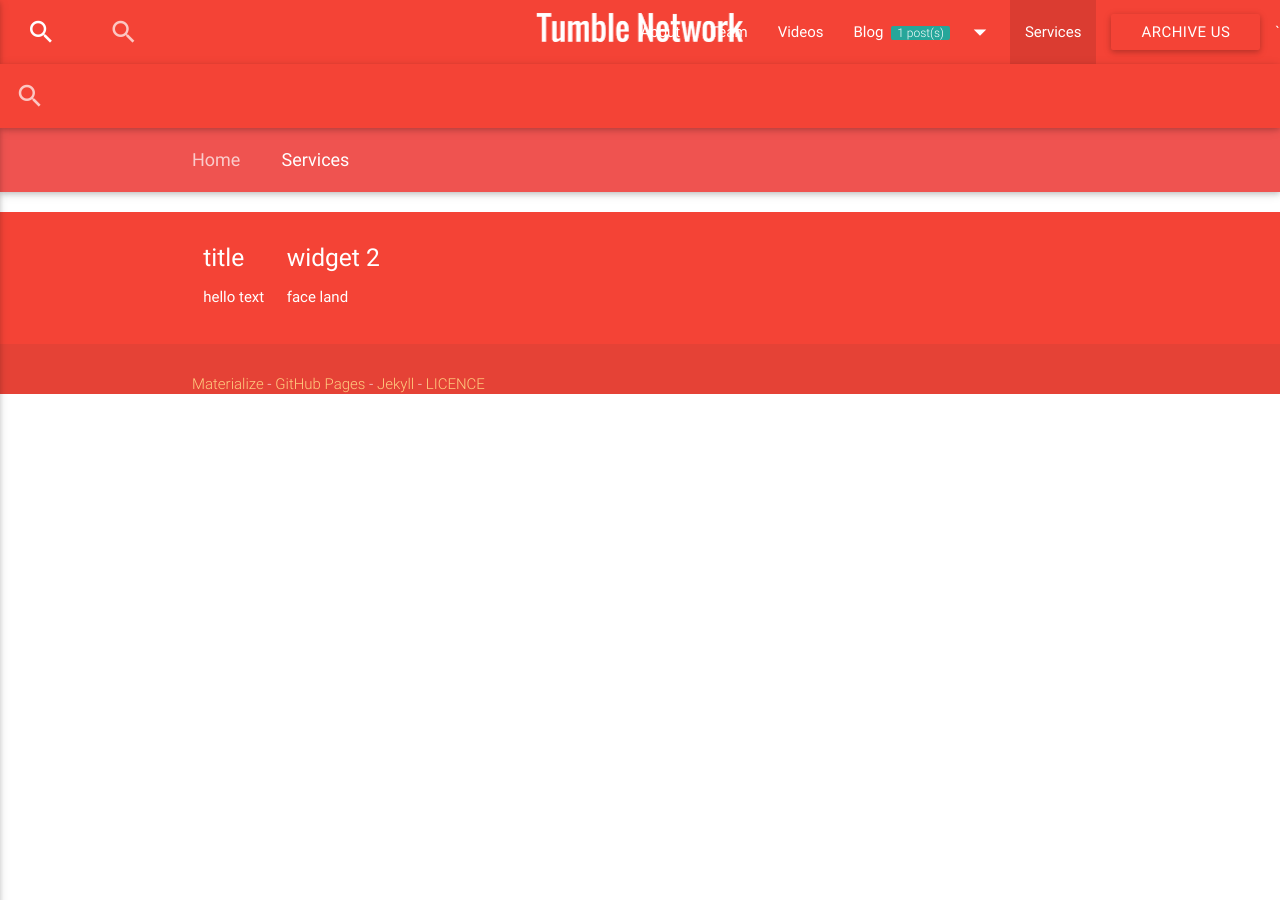
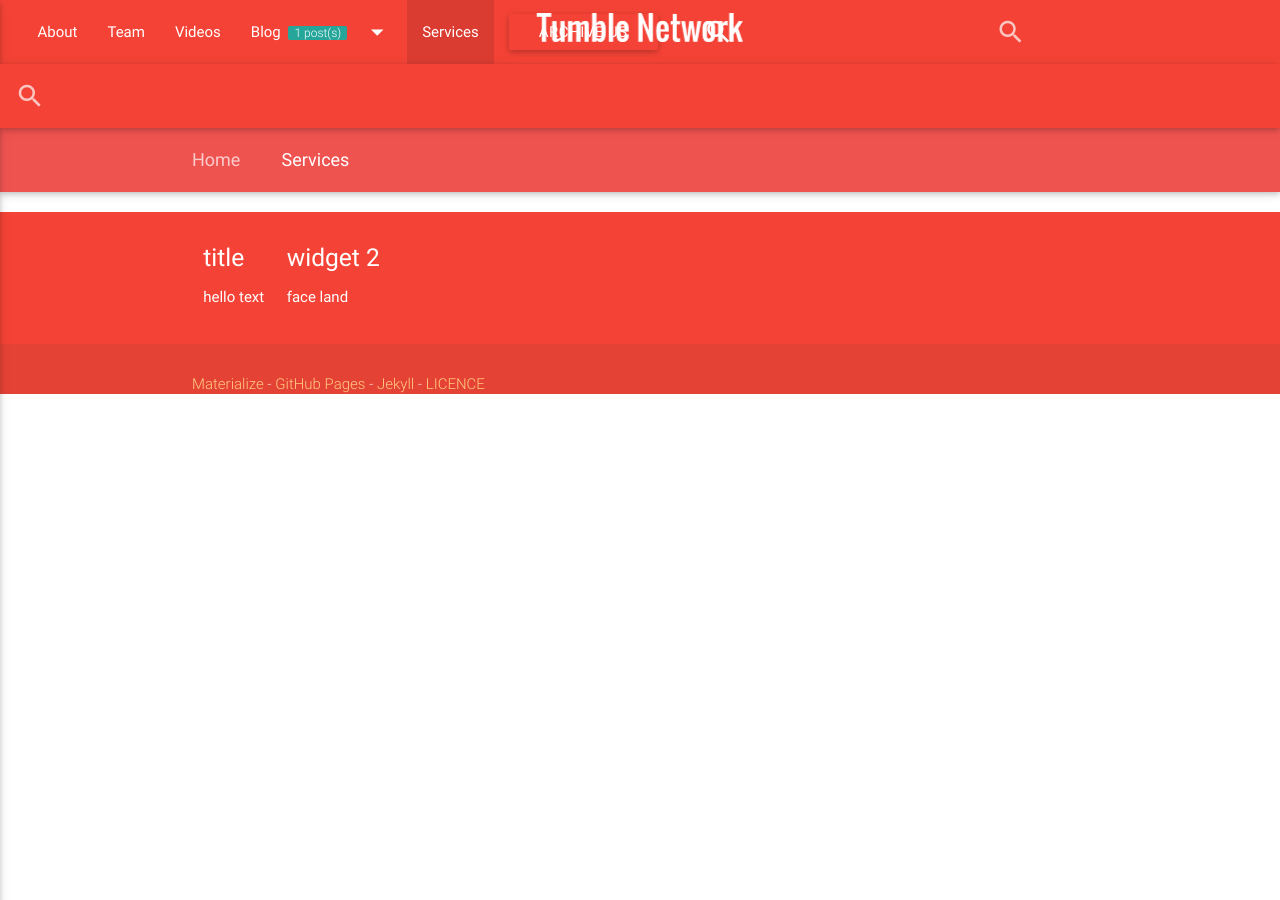
Before and after one commit to tumblenet/www.tumblenet.ga, a Jekyll site: the page built from services.html, in a window 1280 px wide. Built offline with Jekyll 4.4.1, drawn with Linux system fonts in a browser that asks for light colours; nearby versions of some CDN libraries; comment, search, counter and statistics services are not loaded.

Commit message:
Update default.html

```diff
--- a/_layouts/default.html
+++ b/_layouts/default.html
@@ -116,12 +116,11 @@ href="{{ item.href }}"
     <div class="nav-wrapper row">
        <ul class="left col">
          <li><a href="javascript:void(0);" data-activates="nav-mobile" class="button-collapse"><i class="material-icons">menu</i></a></li>
-         <li><a href="javascript:void(0);" onclick="toggle_visibility('mobile-search-bar');"><i class="material-icons">search</i></a></li>
        </ul>
 
 
 
-          <ul class="right hide-on-med-and-down">
+          <ul class="left hide-on-med-and-down">
            {% for item in site.data.nav %}
 
            <li {% if page.url contains item.href %}class="active"{% endif %}>
@@ -162,13 +161,16 @@ href="{{ item.href }}"
 
 
 
-         <form class="col hide-on-med-and-down left">
+         <form class="col hide-on-med-and-down right">
            <div class="input-field l5">
              <input id="search" type="search" required>
              <label for="search"><i class="material-icons">search</i></label>
              <i class="material-icons">close</i>
            </div>
          </form>
+       <ul class="tight col">
+         <li><a href="javascript:void(0);" onclick="toggle_visibility('mobile-search-bar');"><i class="material-icons">search</i></a></li>
+       </ul>
 
          <ul id="nav-mobile" class="side-nav">
            {% for item in site.data.nav %}
```
